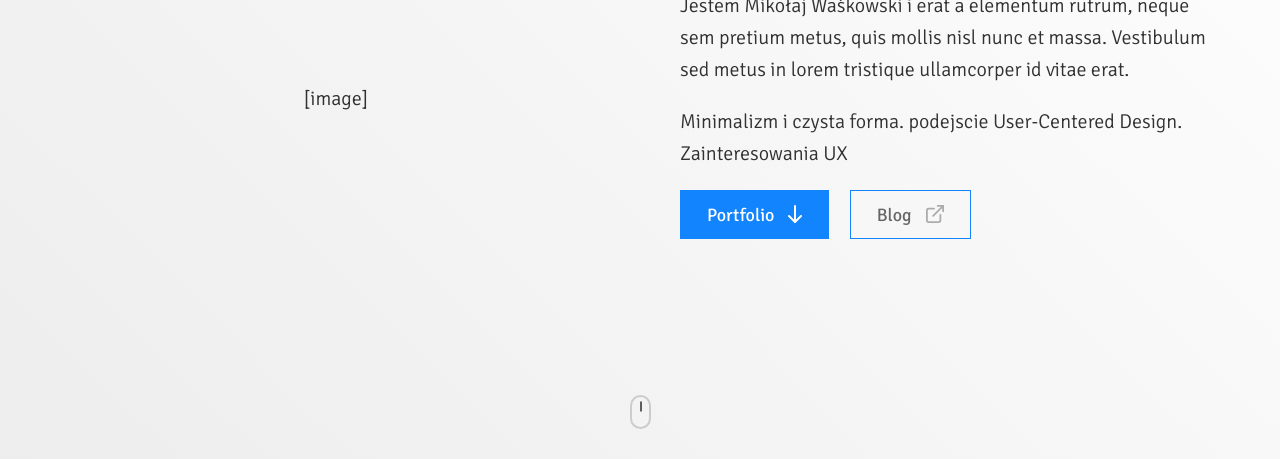
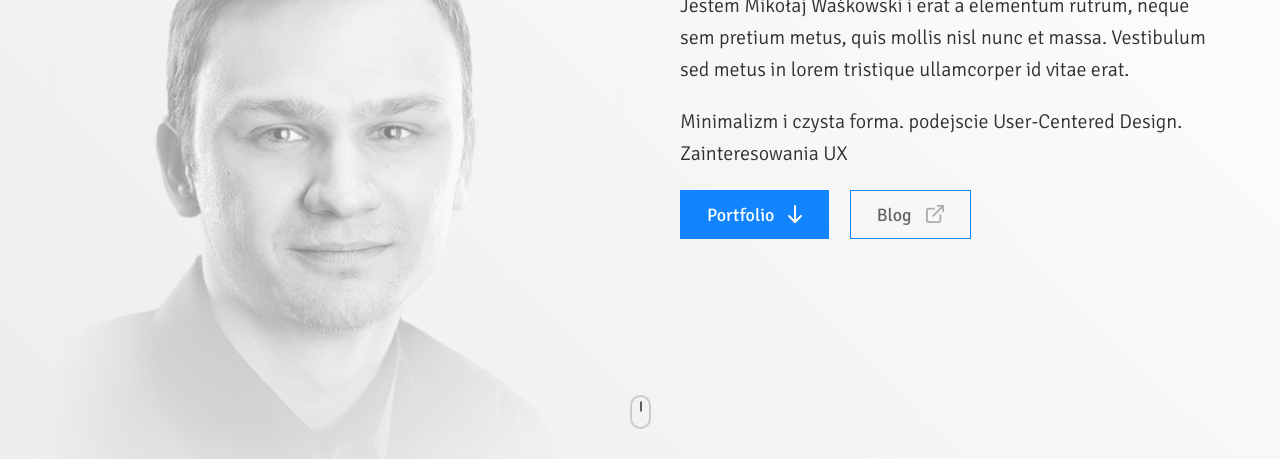
Before and after one commit to mikolajwaskowski/portfolio, a website: page app/index.html in a window 1280 px wide. Shown: the part 341-800 px from the top of the page. Drawn offline with nearby package versions, Linux system fonts and the light colour scheme; files that its build step writes are made by us from their sources; files whose address does not match are found by name.

Commit message:
photo and footer avatar images added

```diff
--- a/app/index.html
+++ b/app/index.html
@@ -50,7 +50,7 @@
       </menu>
       <div class="section">
         <div class="section__media section--mobile-bottom">
-          [image]
+          <img src="./images/photo-bw.png" alt="" class="image--header-avatar">
         </div>
         <div class="section__text section--mobile-top">
           <h1 class="section__title">Cześć!</h1>
@@ -149,7 +149,7 @@
     <div class="container section section--dark">
       <div class="section__media section--mobile-top">
         <div class="menu__brand">Mikołaj Waśkowski <small>Front-end designer</small></div>
-        <img src="./images/profile.jpg" alt="Mikolaj Waskowski avatar" class="image image--centered image--circular image--avatar">
+        <img src="./images/avatar.jpg" alt="Mikolaj Waskowski avatar" class="image image--centered image--circular image--avatar">
         <p class="image--avatar-description">
           Lorem ipsum dolor sit amet, consectetur adipisicing elit. Officia esse, saepe dolorem deleniti, illum pariatur aut voluptate, necessitatibus magnam itaque eius? Vero officiis magni ea ut repellat ad delectus fuga.
         </p>
@@ -257,6 +257,10 @@
     <script src="scripts/main.js"></script>
     <!-- endbuild -->
 
+    <!-- External package - ScrollReveal -->
+    <!-- https://github.com/jlmakes/scrollreveal -->
+    <script src="https://unpkg.com/scrollreveal/dist/scrollreveal.min.js"></script>
+
     <!-- Google Analytics: change UA-XXXXX-X to be your site's ID -->
     <script>
       (function(i,s,o,g,r,a,m){i['GoogleAnalyticsObject']=r;i[r]=i[r]||function(){
--- a/app/scripts/main.js
+++ b/app/scripts/main.js
@@ -356,6 +356,10 @@
     }
   }
 
+  function runScrollAnimations() {
+    console.log('yeah');
+  }
+
   /**
   * Runs while document is loaded...
   */
@@ -381,6 +385,9 @@
 
     // make portoflio item alive
     viewChanger();
+
+    // scroll animations
+    runScrollAnimations();
   }
   document.addEventListener('DOMContentLoaded', loaded, false);
 })();
--- a/app/styles/components/image.scss
+++ b/app/styles/components/image.scss
@@ -31,3 +31,18 @@
   margin: 1rem auto;
   font-size: $fz-small;
 }
+
+.image--header-avatar {
+  display: block;
+  max-width: 100%;
+  height: auto;
+  margin-top: 1.6rem;
+  margin-bottom: -16%;
+}
+
+
+@media (min-width: 992px) {
+  .image--header-avatar {
+    margin-bottom: -36%;
+  }
+}
--- a/app/styles/components/section.scss
+++ b/app/styles/components/section.scss
@@ -170,6 +170,7 @@
   background: -webkit-linear-gradient(45deg, #ededed 0%,#fff 100%);
   background: linear-gradient(45deg, #ededed 0%,#fff 100%);
   filter: progid:DXImageTransform.Microsoft.gradient( startColorstr='#29000000', endColorstr='#00000000',GradientType=1 );
+  overflow: hidden;
 
   &:after {
     content: '';
```
Also changed, not shown: app/images/avatar.jpg (added), app/images/photo-bw.png (added), app/images/photo-color.png (added), dist/images/avatar.jpg (added), dist/images/photo-bw.png (added), dist/images/photo-color.png (added), dist/index.html, dist/scripts/main.min.js, dist/service-worker.js, dist/styles/components/image.css, dist/styles/components/section.css, dist/styles/main.css, 4 other files.
